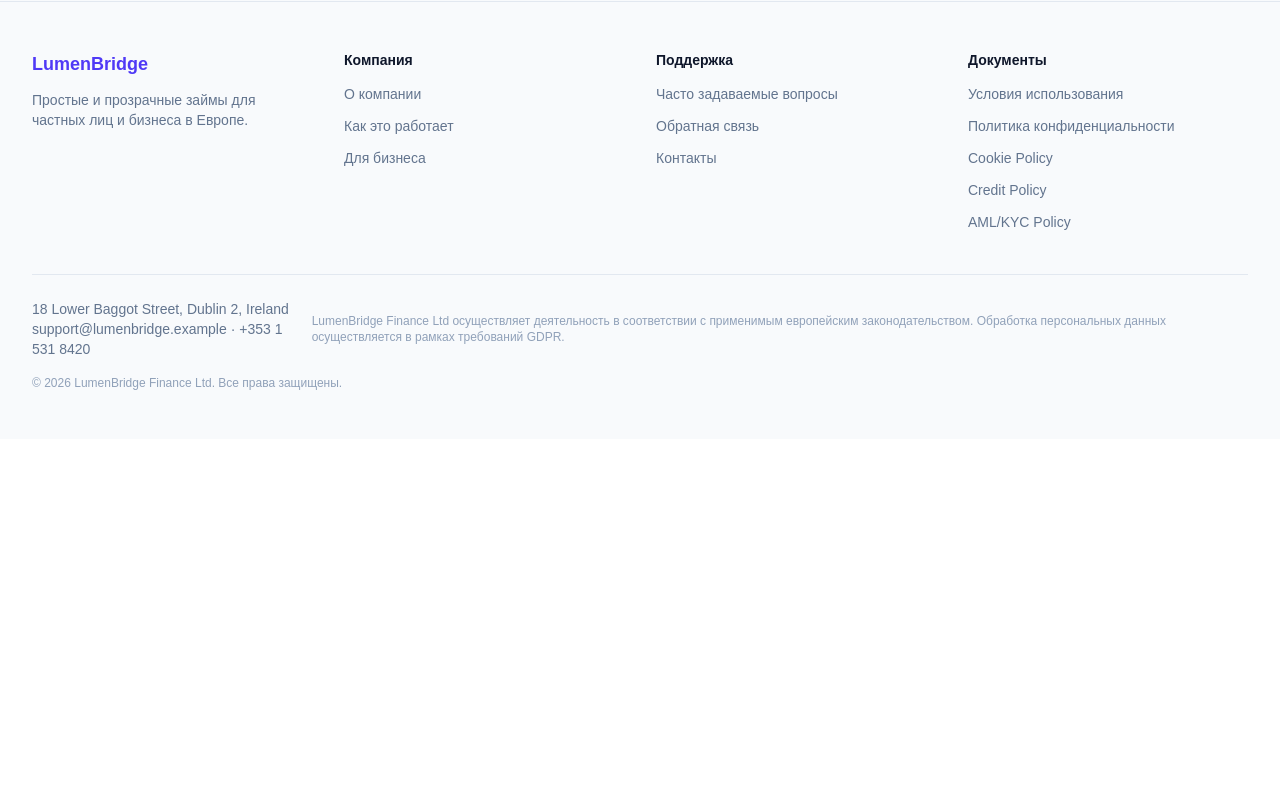
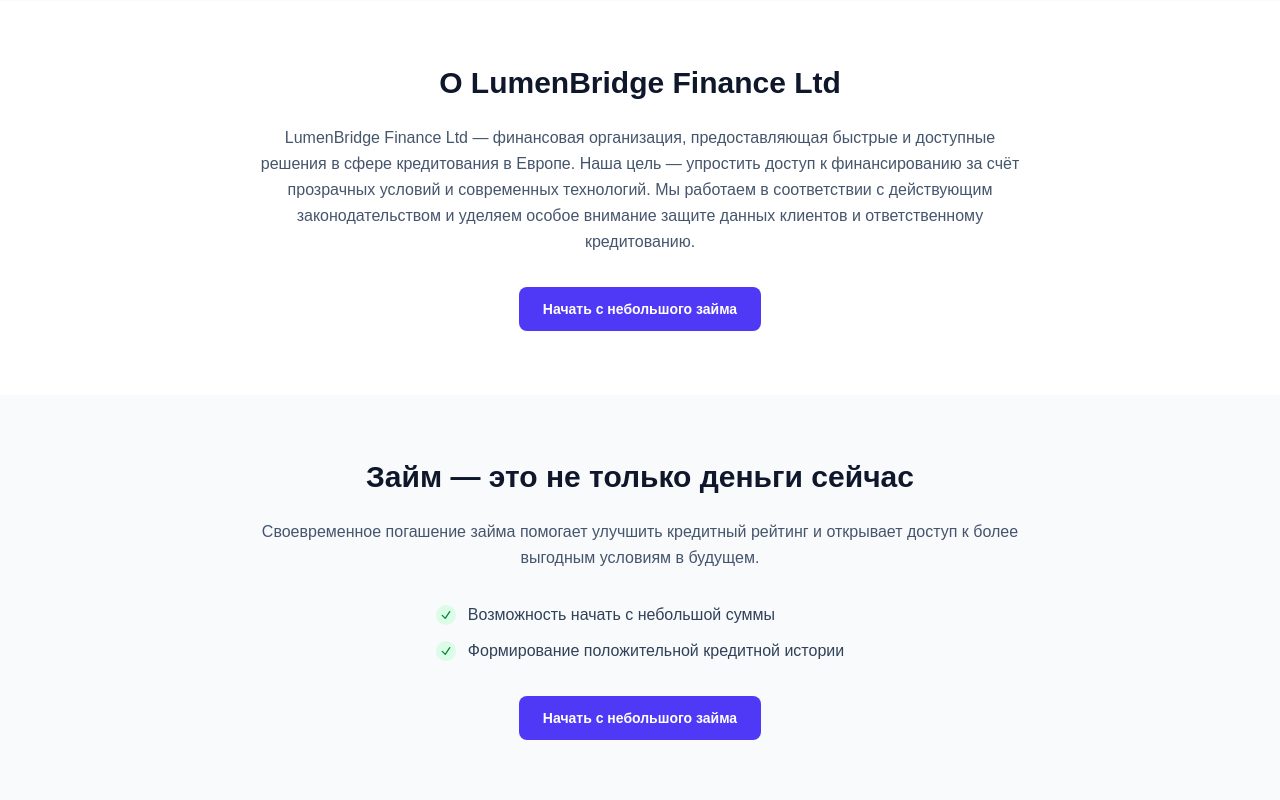
Before and after one commit to antonbukhalov13/04-fullstack-mvp, a Next.js app in the folder frontend/: page / in a window 1280 px wide. Shown: the part 2620-3420 px from the top of the page. Before the commit the page ends 3059 px from the top, so only its background shows below. Built offline with nearby package versions, Linux system fonts and the light colour scheme.

Commit message:
add about-company and credit-history sections to landing page

```diff
--- a/frontend/src/app/page.tsx
+++ b/frontend/src/app/page.tsx
@@ -4,6 +4,8 @@
 import { WhenMoneyNeeded } from '@/widgets/when-money-needed';
 import { HowItWorks } from '@/widgets/how-it-works';
 import { TransparentTerms } from '@/widgets/transparent-terms';
+import { AboutCompany } from '@/widgets/about-company';
+import { CreditHistory } from '@/widgets/credit-history';
 
 export default function Home() {
   return (
@@ -14,6 +16,8 @@
       <WhenMoneyNeeded />
       <HowItWorks />
       <TransparentTerms />
+      <AboutCompany />
+      <CreditHistory />
     </>
   );
 }
--- /dev/null
+++ b/frontend/src/widgets/about-company/about-company.tsx
@@ -0,0 +1,29 @@
+import Link from 'next/link';
+
+export function AboutCompany() {
+  return (
+    <section className="py-16 bg-white">
+      <div className="mx-auto max-w-7xl px-4 sm:px-6 lg:px-8">
+        <div className="mx-auto max-w-3xl text-center">
+          <h2 className="text-2xl sm:text-3xl font-bold text-slate-900">
+            О LumenBridge Finance Ltd
+          </h2>
+          <p className="mt-6 text-base text-slate-600 leading-relaxed">
+            LumenBridge Finance Ltd — финансовая организация, предоставляющая
+            быстрые и доступные решения в сфере кредитования в Европе. Наша цель —
+            упростить доступ к финансированию за счёт прозрачных условий и
+            современных технологий. Мы работаем в соответствии с действующим
+            законодательством и уделяем особое внимание защите данных клиентов и
+            ответственному кредитованию.
+          </p>
+          <Link
+            href="/apply?type=individual"
+            className="mt-8 inline-flex items-center rounded-lg bg-indigo-600 px-6 py-3 text-sm font-semibold text-white hover:bg-indigo-500"
+          >
+            Начать с небольшого займа
+          </Link>
+        </div>
+      </div>
+    </section>
+  );
+}
--- /dev/null
+++ b/frontend/src/widgets/about-company/index.ts
@@ -0,0 +1 @@
+export { AboutCompany } from './about-company';
--- /dev/null
+++ b/frontend/src/widgets/credit-history/credit-history.tsx
@@ -0,0 +1,57 @@
+import Link from 'next/link';
+
+const benefits = [
+  'Возможность начать с небольшой суммы',
+  'Формирование положительной кредитной истории',
+];
+
+export function CreditHistory() {
+  return (
+    <section className="py-16 bg-slate-50">
+      <div className="mx-auto max-w-7xl px-4 sm:px-6 lg:px-8">
+        <div className="mx-auto max-w-3xl text-center">
+          <h2 className="text-2xl sm:text-3xl font-bold text-slate-900">
+            Займ — это не только деньги сейчас
+          </h2>
+          <p className="mt-6 text-base text-slate-600 leading-relaxed">
+            Своевременное погашение займа помогает улучшить кредитный рейтинг и
+            открывает доступ к более выгодным условиям в будущем.
+          </p>
+          <ul className="mt-8 space-y-3 text-left inline-block">
+            {benefits.map((benefit) => (
+              <li
+                key={benefit}
+                className="flex items-center gap-3 text-slate-700"
+              >
+                <span className="flex h-5 w-5 shrink-0 items-center justify-center rounded-full bg-green-100 text-green-700">
+                  <svg
+                    className="h-3 w-3"
+                    fill="none"
+                    viewBox="0 0 24 24"
+                    strokeWidth={2.5}
+                    stroke="currentColor"
+                  >
+                    <path
+                      strokeLinecap="round"
+                      strokeLinejoin="round"
+                      d="M4.5 12.75l6 6 9-13.5"
+                    />
+                  </svg>
+                </span>
+                {benefit}
+              </li>
+            ))}
+          </ul>
+          <div className="mt-8">
+            <Link
+              href="/apply?type=individual"
+              className="inline-flex items-center rounded-lg bg-indigo-600 px-6 py-3 text-sm font-semibold text-white hover:bg-indigo-500"
+            >
+              Начать с небольшого займа
+            </Link>
+          </div>
+        </div>
+      </div>
+    </section>
+  );
+}
--- /dev/null
+++ b/frontend/src/widgets/credit-history/index.ts
@@ -0,0 +1 @@
+export { CreditHistory } from './credit-history';
```
